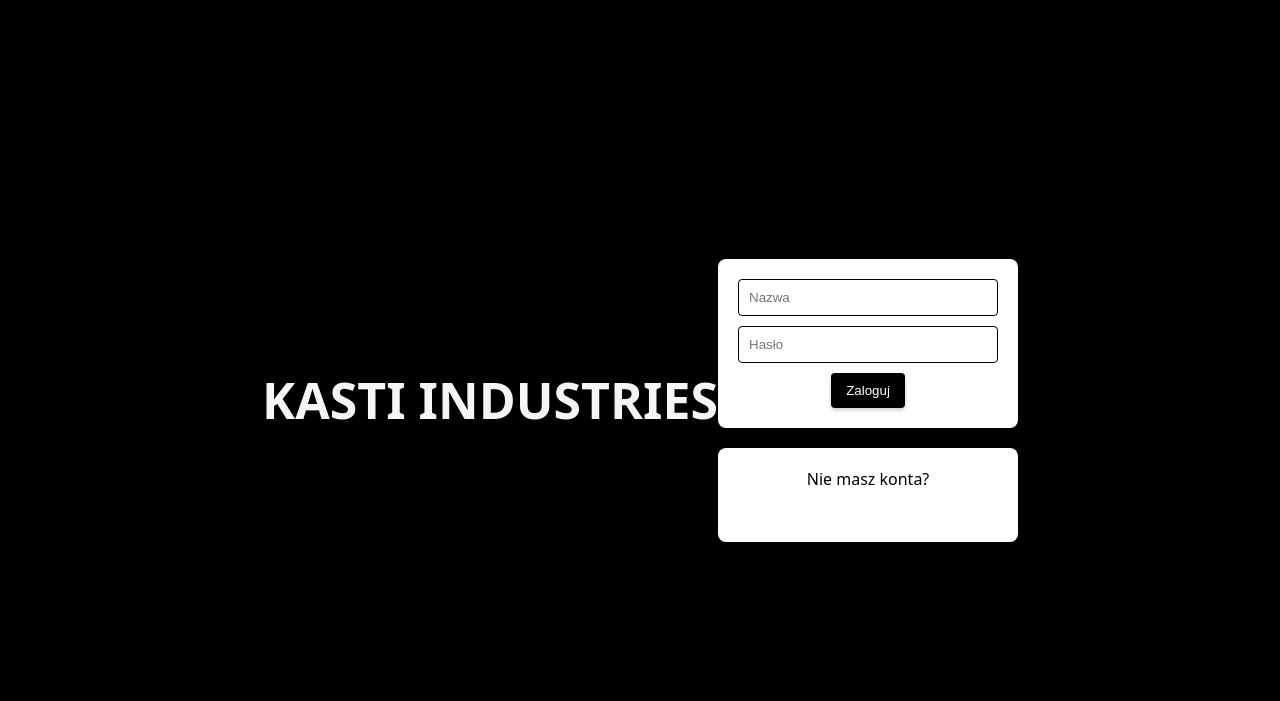
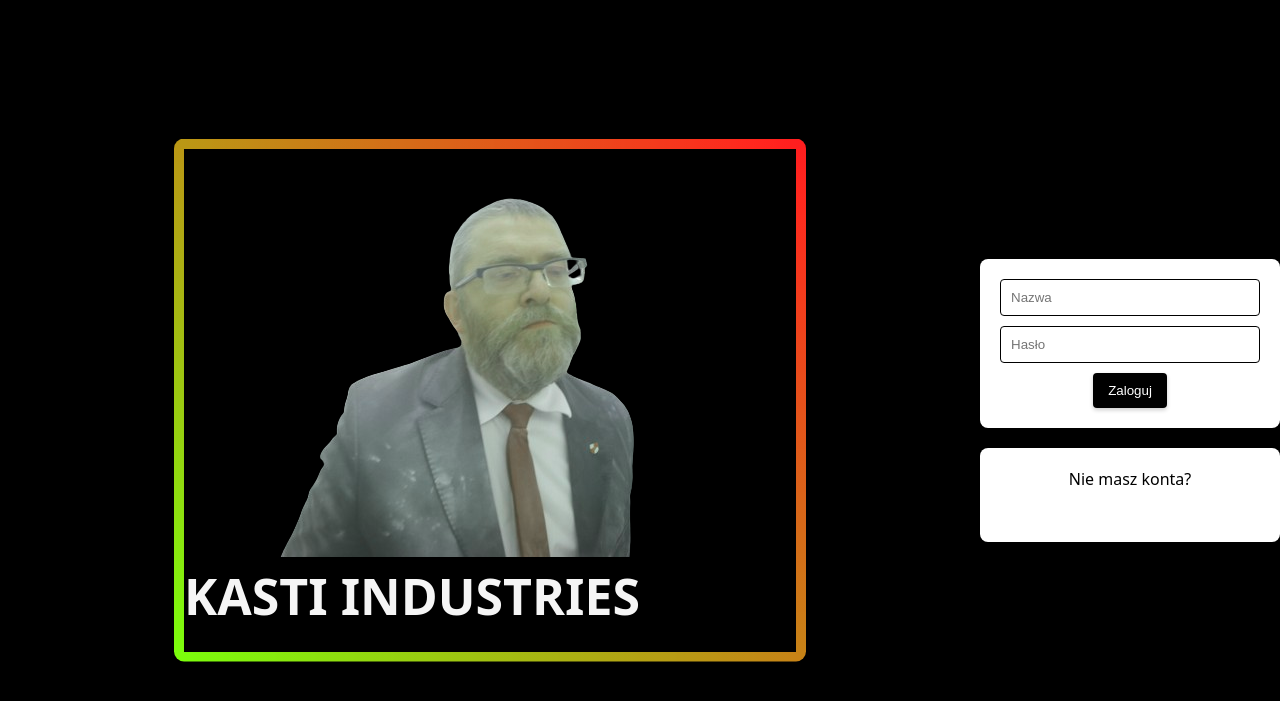
Before and after one commit to rafaeczk/kasti-inc, a PHP site: page /log-in.php in a window 1280 px wide. Shown: the top 701 px of the page. Run offline with PHP 8.4, Linux system fonts and the light colour scheme.

Commit message:
bok styl i huj

```diff
--- a/log-in.php
+++ b/log-in.php
@@ -12,11 +12,12 @@
             padding: 0;
         }
 
-        h1{
+        h1 {
             justify-content: center;
             font-size: 50px;
             color: whitesmoke;
         }
+
         body {
             display: flex;
             align-items: center;
@@ -91,12 +92,37 @@
             text-align: center;
             color: #000;
         }
+
+        .bok {
+            position:left;
+            width: auto;
+            height: auto;
+            margin: auto;
+            border: 10px solid;
+            border-image: linear-gradient(45deg, gold, deeppink) 1;
+            clip-path: inset(0px round 10px);
+            animation: huerotate 6s infinite linear;
+            filter: hue-rotate(360deg);
+        }
+
+        @keyframes huerotate {
+            0% {
+                filter: hue-rotate(0deg);
+            }
+
+            100% {
+                filter: hue-rorate(360deg);
+            }
+        }
     </style>
 </head>
 
 <body>
-    <h1>KASTI INDUSTRIES</h1>
-    <br>
+    <div class="bok">
+        <img src="./assets/img/zdj.png">
+        <h1>KASTI INDUSTRIES</h1>
+        <br>
+    </div>
     <?php
     $showLogInForm = true;
     if (isset($_SESSION['userId'])) {
```
Also changed, not shown: assets/img/zdj.png (added).
